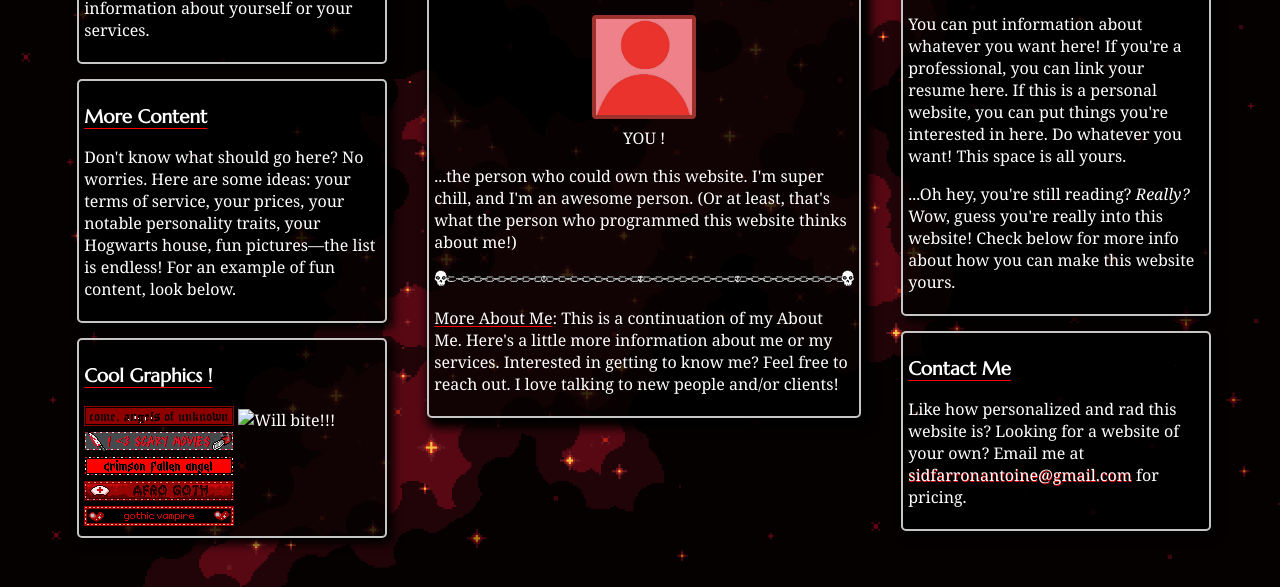
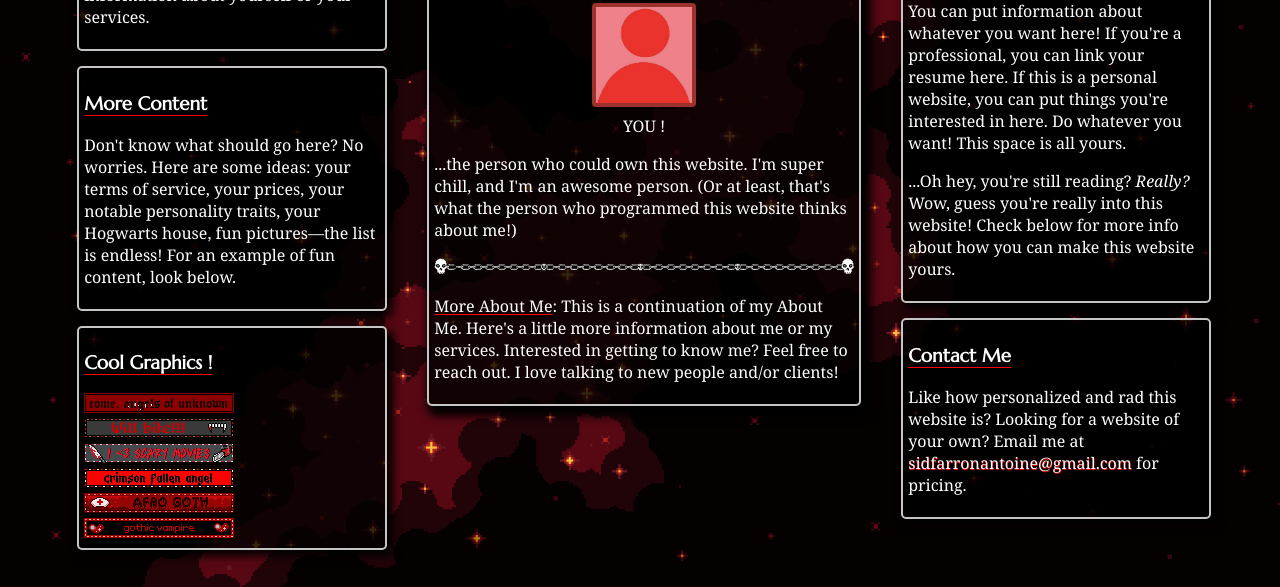
Before and after one commit to siddingducks/midnight-red, a plain HTML site: page index.html in a window 1280 px wide. Shown: the part 213-800 px from the top of the page. Drawn offline with Linux system fonts and the light colour scheme.

Commit message:
Update index.html

```diff
--- a/index.html
+++ b/index.html
@@ -23,7 +23,7 @@
             <div class="page funzies">
                 <h3>Cool Graphics !</h3>
                 <img src="images/angels-of-unknown.gif" alt="come, angels of unknown">
-                <img src="imgaes/will-bite.gif" alt="Will bite!!!">
+                <img src="images/will-bite.gif" alt="Will bite!!!">
                 <img src="images/i-heart-scary-movies.gif" alt="i love scary movies">
                 <img src="images/crimson-fallen-angel.gif" alt="crimson fallen angel">
                 <img src="images/afro-goth.gif" alt="afro goth">
```
